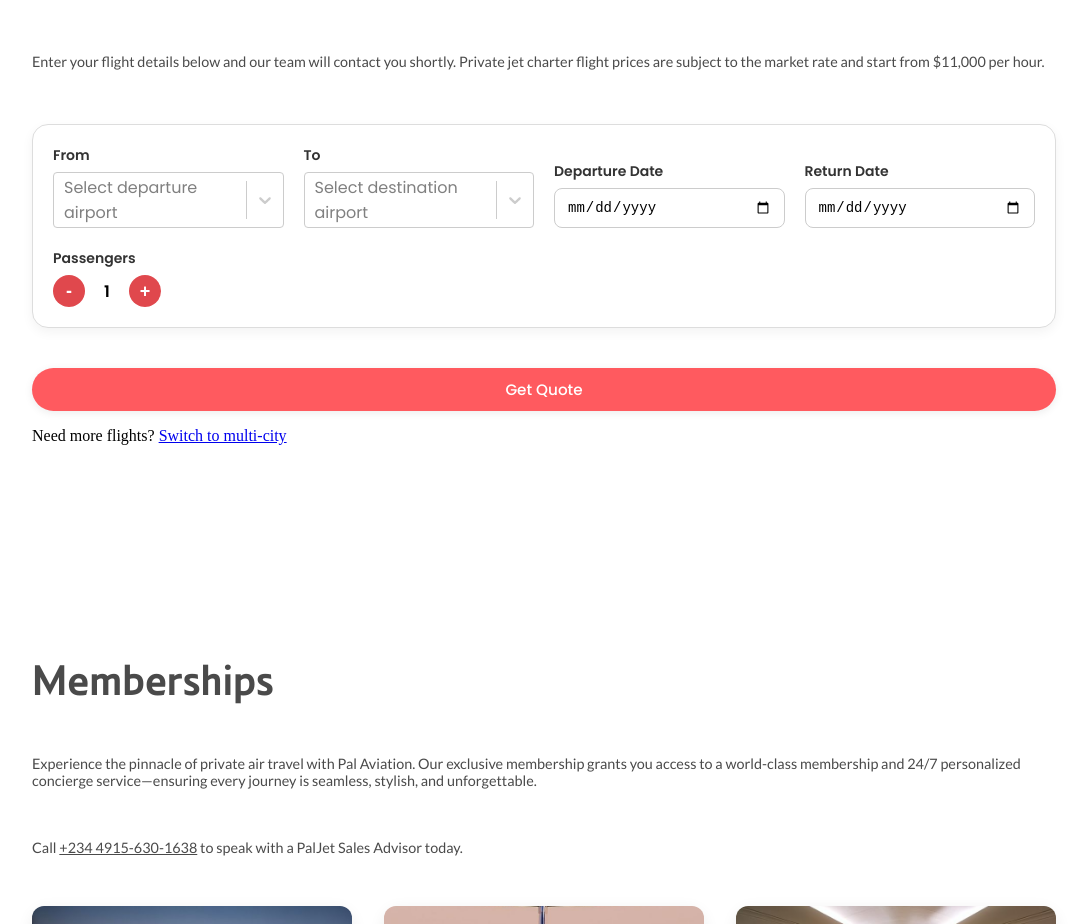
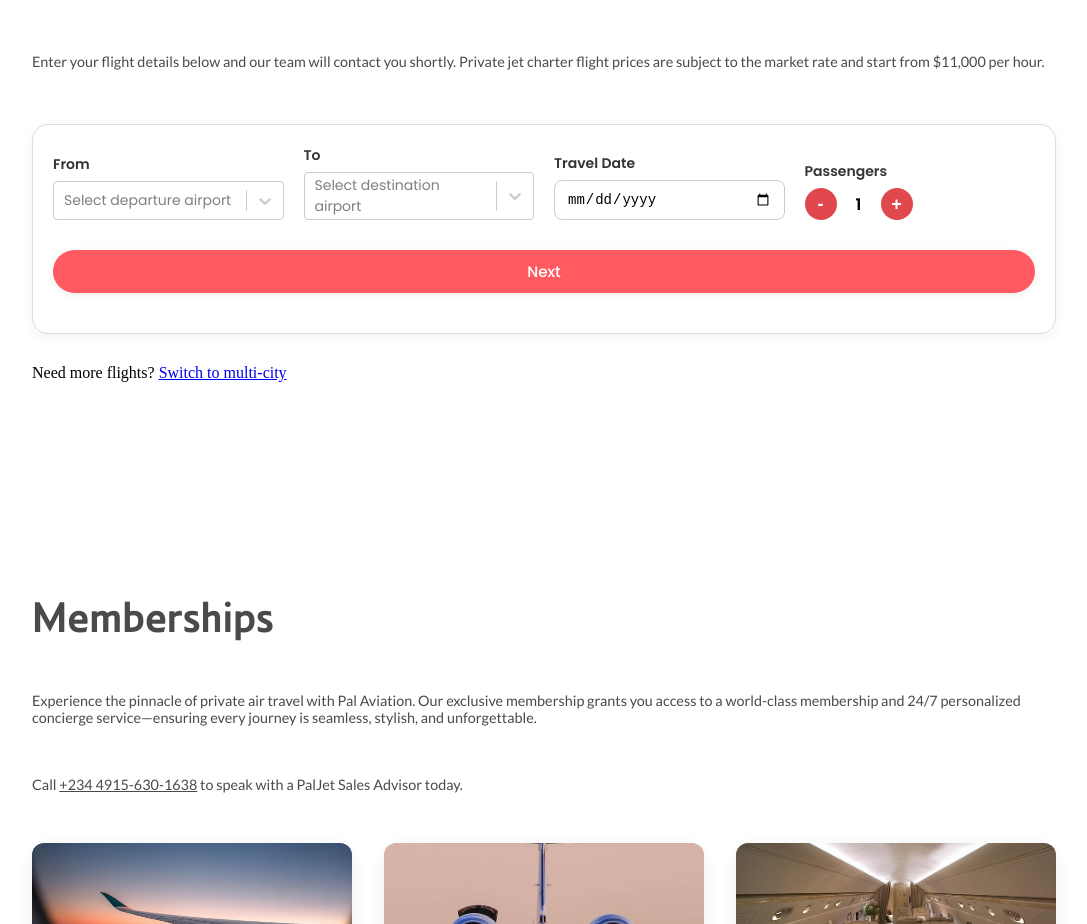
Before and after one commit to Dahmii/pal-aviation, a React (Vite) app: page / in a window 1280 px wide. Shown: the part 965-1889 px from the top of the page, without its empty margins (96-1183 px from the left). Built offline with nearby package versions, Linux system fonts and the light colour scheme; a web font is replaced by a local one.

Commit message:
plan flight request

```diff
--- a/src/components/Plan/Plan.css
+++ b/src/components/Plan/Plan.css
@@ -19,7 +19,7 @@
 
 .plan-form {
   display: flex;
-  flex-wrap: wrap;
+  flex-wrap: wrap; /* keeps inline layout */
   gap: 20px;
   align-items: flex-end;
   margin-bottom: 30px;
@@ -28,10 +28,12 @@
   padding: 20px;
   background: #fff;
   box-shadow: 0 4px 12px rgba(0, 0, 0, 0.05);
+  transition: max-height 0.5s ease, opacity 0.4s ease;
+  overflow: hidden;
 }
 
 .form-group {
-  flex: 1 1 200px;
+  flex: 1 1 200px; /* responsive inline sizing */
   display: flex;
   flex-direction: column;
   font-family: "Poppins", sans-serif;
@@ -60,6 +62,54 @@
   box-shadow: 0 0 0 3px rgba(151, 60, 37, 0.2);
 }
 
+.form-group input[type="text"],
+.form-group select {
+  padding: 10px 12px;
+  border: 1px solid #ccc;
+  border-radius: 8px;
+  font-size: 14px;
+  transition: all 0.2s ease;
+}
+
+.form-group input[type="text"]:focus,
+.form-group select:focus {
+  border-color: #e0484d;
+  outline: none;
+  box-shadow: 0 0 0 3px rgba(151, 60, 37, 0.2);
+}
+
+.form-group input[type="email"],
+.form-group select {
+  padding: 10px 12px;
+  border: 1px solid #ccc;
+  border-radius: 8px;
+  font-size: 14px;
+  transition: all 0.2s ease;
+}
+
+.form-group input[type="email"]:focus,
+.form-group select:focus {
+  border-color: #e0484d;
+  outline: none;
+  box-shadow: 0 0 0 3px rgba(151, 60, 37, 0.2);
+}
+
+.form-group input[type="tel"],
+.form-group select {
+  padding: 10px 12px;
+  border: 1px solid #ccc;
+  border-radius: 8px;
+  font-size: 14px;
+  transition: all 0.2s ease;
+}
+
+.form-group input[type="tel"]:focus,
+.form-group select:focus {
+  border-color: #e0484d;
+  outline: none;
+  box-shadow: 0 0 0 3px rgba(151, 60, 37, 0.2);
+}
+
 .passenger-control {
   display: flex;
   align-items: center;
@@ -80,7 +130,7 @@
 }
 
 .passenger-control button:hover {
-  background: #e0484d;
+  background: #c73a3f;
 }
 
 .passenger-control span {
@@ -102,10 +152,54 @@
   border: none;
   cursor: pointer;
   font-weight: bold;
+  border-radius: 8px;
+  transition: background 0.3s ease;
 }
 
+.quote-btn:hover {
+  background: #333;
+}
+
+/* Expand/Collapse section */
+.expand-section {
+  max-height: 0;
+  overflow: hidden;
+  opacity: 0;
+  transition: max-height 0.5s ease, opacity 0.4s ease;
+  display: flex;
+  flex-wrap: wrap; /* keep inline layout */
+  gap: 20px;
+}
+
+.expand-section.show {
+  max-height: 1000px; /* big enough for all */
+  opacity: 1;
+}
+
+/* React Select custom */
+.react-select__control {
+  border-radius: 8px;
+  border: 1px solid #ccc;
+  min-height: 44px;
+  box-shadow: none;
+}
+.react-select__control--is-focused {
+  border-color: #e0484d;
+  box-shadow: 0 0 0 3px rgba(151, 60, 37, 0.2);
+}
+.react-select__placeholder {
+  font-size: 14px;
+  color: #777;
+}
+.react-select__single-value {
+  font-size: 14px;
+  color: #333;
+}
+
+/* Mobile responsiveness */
 @media (max-width: 768px) {
-  .plan-form {
+  .plan-form,
+  .expand-section {
     flex-direction: column;
     align-items: stretch;
     border-radius: 12px;
@@ -114,7 +208,7 @@
 
   .form-group {
     flex: 1 1 100%;
-    margin-bottom: 30px;
+    margin-bottom: 10px;
   }
 
   .quote-btn {
--- a/src/components/Plan/Plan.jsx
+++ b/src/components/Plan/Plan.jsx
@@ -1,5 +1,6 @@
 import React, { useState } from "react";
 import Select from "react-select";
+import emailjs from "emailjs-com";
 import "./Plan.css";
 
 const airportOptions = [
@@ -22,12 +23,80 @@
   { value: "IBA", label: "Ibadan Airport (IBA) – Ibadan" },
 ];
 
+const airplaneOptions = [
+  { value: "Bombardier", label: "Bombardier" },
+  { value: "Gulfstream G550/GIV", label: "Gulfstream G550/GIV" },
+  { value: "Embraer Legacy 600", label: "Embraer Legacy 600" },
+  { value: "Challenger 605", label: "Challenger 605" },
+  { value: "Challenger 604", label: "Challenger 604" },
+  { value: "Hawker XP", label: "Hawker XP" },
+  { value: "Learjet", label: "Learjet" },
+  { value: "AW139 Helicopter", label: "AW139 Helicopter" },
+  { value: "AW109 Helicopter", label: "AW109 Helicopter" },
+];
+
 export default function PlanForm() {
-  const [from, setFrom] = useState(null);
-  const [to, setTo] = useState(null);
-  const [departure, setDeparture] = useState("");
-  const [returnDate, setReturnDate] = useState("");
-  const [passengers, setPassengers] = useState(1);
+  const [form, setForm] = useState({
+    name: "",
+    email: "",
+    phone: "",
+    departure: "",
+    destination: "",
+    date: "",
+    passengers: 1,
+    aircraftType: "",
+  });
+
+  const [showMore, setShowMore] = useState(false);
+  const [loading, setLoading] = useState(false);
+
+  const handleNext = (e) => {
+    e.preventDefault();
+    setShowMore(true);
+  };
+
+  const handleSubmit = (e) => {
+    e.preventDefault();
+    setLoading(true);
+
+    emailjs
+      .send(
+        "service_h5f5y3p", // Service ID
+        "template_jk42smo", // Template ID (same as RequestQuote)
+        form,
+        "KDM4I53FtVmvCaAwz" // Public Key
+      )
+      .then(
+        (result) => {
+          // ✅ Confirmation email
+          emailjs.send(
+            "service_h5f5y3p",
+            "template_eg9pf05", // Confirmation template
+            form,
+            "KDM4I53FtVmvCaAwz"
+          );
+
+          alert("Your flight request has been submitted successfully!");
+          setForm({
+            name: "",
+            email: "",
+            phone: "",
+            departure: "",
+            destination: "",
+            date: "",
+            passengers: 1,
+            aircraftType: "",
+          });
+          setShowMore(false);
+          setLoading(false);
+        },
+        (error) => {
+          console.error("EmailJS Error:", error);
+          alert("Oops! Something went wrong. Please try again.");
+          setLoading(false);
+        }
+      );
+  };
 
   return (
     <div className="plan-container">
@@ -40,16 +109,23 @@
         </p>
       </div>
 
-      <form className="plan-form">
+      <form className="plan-form" onSubmit={handleSubmit}>
         {/* From */}
         <div className="form-group">
           <label>From</label>
           <Select
             options={airportOptions}
-            value={from}
-            onChange={setFrom}
+            value={
+              form.departure
+                ? { value: form.departure, label: form.departure }
+                : null
+            }
+            onChange={(opt) => setForm({ ...form, departure: opt.value })}
             placeholder="Select departure airport"
             isSearchable
+            classNamePrefix="react-select"
+            menuPortalTarget={document.body}
+            styles={{ menuPortal: (base) => ({ ...base, zIndex: 9999 }) }}
           />
         </div>
 
@@ -58,30 +134,28 @@
           <label>To</label>
           <Select
             options={airportOptions}
-            value={to}
-            onChange={setTo}
+            value={
+              form.destination
+                ? { value: form.destination, label: form.destination }
+                : null
+            }
+            onChange={(opt) => setForm({ ...form, destination: opt.value })}
             placeholder="Select destination airport"
             isSearchable
+            classNamePrefix="react-select"
+            menuPortalTarget={document.body}
+            styles={{ menuPortal: (base) => ({ ...base, zIndex: 9999 }) }}
           />
         </div>
 
         {/* Departure date */}
         <div className="form-group">
-          <label>Departure Date</label>
+          <label>Travel Date</label>
           <input
             type="date"
-            value={departure}
-            onChange={(e) => setDeparture(e.target.value)}
-          />
-        </div>
-
-        {/* Return date */}
-        <div className="form-group">
-          <label>Return Date</label>
-          <input
-            type="date"
-            value={returnDate}
-            onChange={(e) => setReturnDate(e.target.value)}
+            value={form.date}
+            onChange={(e) => setForm({ ...form, date: e.target.value })}
+            required
           />
         </div>
 
@@ -91,24 +165,101 @@
           <div className="passenger-control">
             <button
               type="button"
-              onClick={() => setPassengers(passengers > 1 ? passengers - 1 : 1)}
+              onClick={() =>
+                setForm({
+                  ...form,
+                  passengers: form.passengers > 1 ? form.passengers - 1 : 1,
+                })
+              }
             >
               -
             </button>
-            <span>{passengers}</span>
-            <button type="button" onClick={() => setPassengers(passengers + 1)}>
+            <span>{form.passengers}</span>
+            <button
+              type="button"
+              onClick={() =>
+                setForm({ ...form, passengers: form.passengers + 1 })
+              }
+            >
               +
             </button>
           </div>
         </div>
+
+        {/* Next Button */}
+        {!showMore && (
+          <div className="form-group full-width">
+            <button className="quote-btn" onClick={handleNext}>
+              Next
+            </button>
+          </div>
+        )}
+
+        {/* Expand Section */}
+        <div className={`expand-section ${showMore ? "show" : ""}`}>
+          {/* Airplane selection */}
+          <div className="form-group">
+            <label>Preferred Airplane</label>
+            <Select
+              options={airplaneOptions}
+              value={
+                form.aircraftType
+                  ? { value: form.aircraftType, label: form.aircraftType }
+                  : null
+              }
+              onChange={(opt) => setForm({ ...form, aircraftType: opt.value })}
+              placeholder="Select an airplane"
+              isSearchable
+              classNamePrefix="react-select"
+              menuPortalTarget={document.body}
+              styles={{ menuPortal: (base) => ({ ...base, zIndex: 9999 }) }}
+            />
+          </div>
+
+          {/* Full Name */}
+          <div className="form-group">
+            <label>Full Name</label>
+            <input
+              type="text"
+              value={form.name}
+              onChange={(e) => setForm({ ...form, name: e.target.value })}
+              placeholder="Enter your full name"
+              required
+            />
+          </div>
+
+          {/* Email */}
+          <div className="form-group">
+            <label>Email</label>
+            <input
+              type="email"
+              value={form.email}
+              onChange={(e) => setForm({ ...form, email: e.target.value })}
+              placeholder="Enter your email"
+              required
+            />
+          </div>
+
+          {/* Phone */}
+          <div className="form-group">
+            <label>Phone Number</label>
+            <input
+              type="tel"
+              value={form.phone}
+              onChange={(e) => setForm({ ...form, phone: e.target.value })}
+              placeholder="Enter your phone number"
+              required
+            />
+          </div>
+
+          {/* Submit */}
+          <div className="form-group full-width">
+            <button type="submit" className="quote-btn" disabled={loading}>
+              {loading ? <span className="spinner"></span> : "Request Quote"}
+            </button>
+          </div>
+        </div>
       </form>
-
-      {/* Button */}
-      <div className="form-group full-width">
-        <button type="submit" className="quote-btn">
-          Get Quote
-        </button>
-      </div>
 
       <p className="multi-city">
         Need more flights? <a href="#">Switch to multi-city</a>
```
Also changed, not shown: 1 other file (tests, documents, lock files or other folders).
